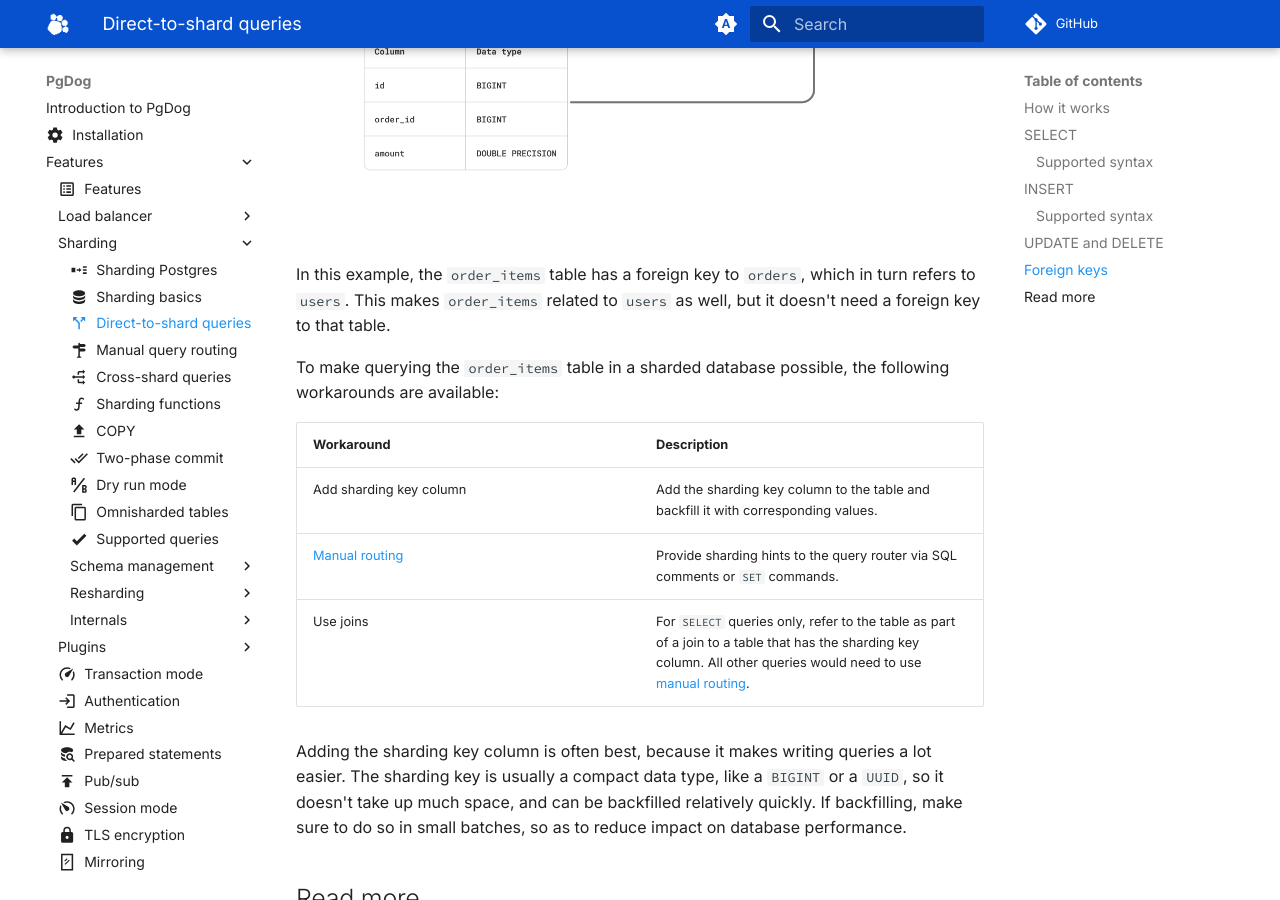
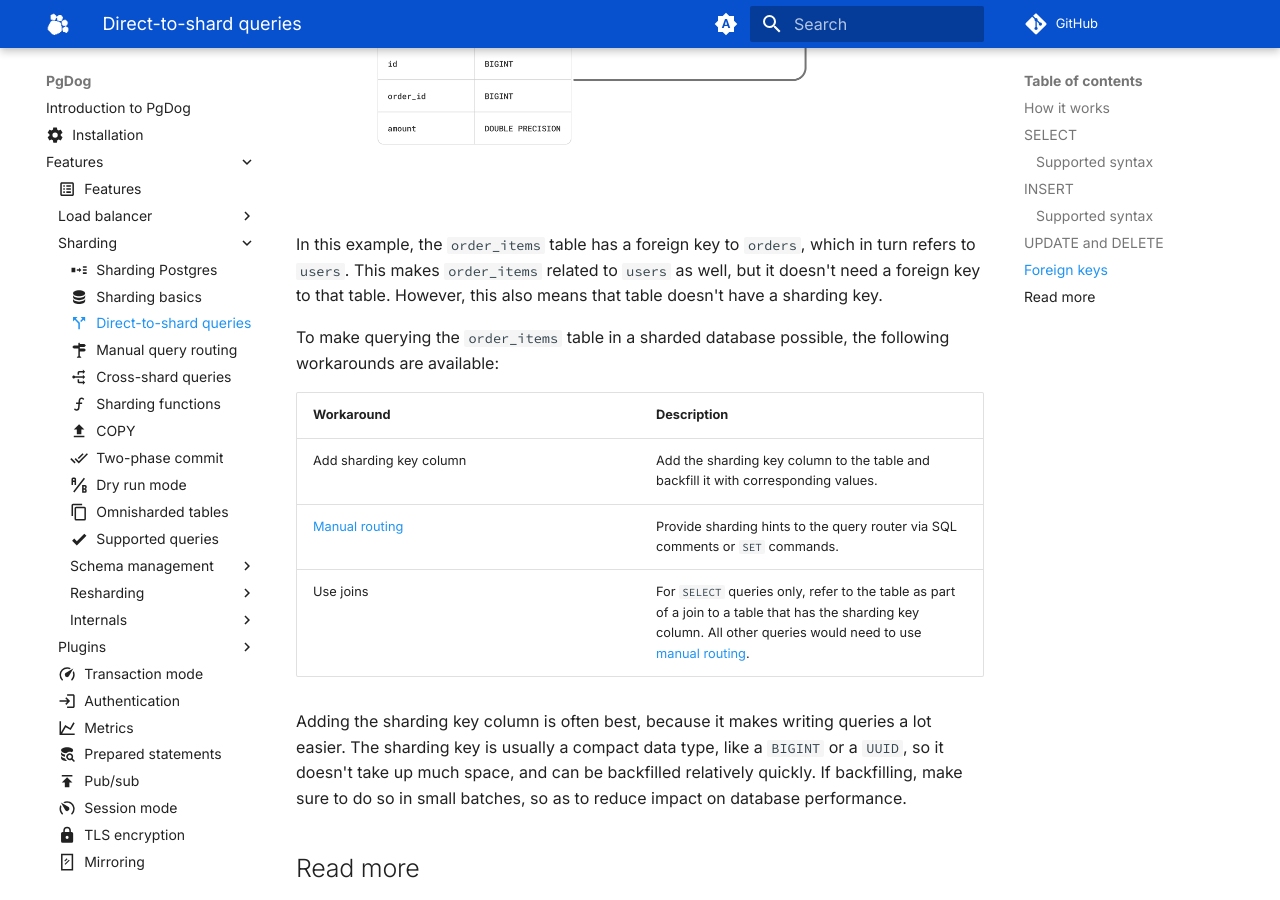
Before and after one commit to pgdogdev/docs, an MkDocs documentation site: the page built from docs/features/sharding/query-routing.md, in a window 1280 px wide and 900 px high, scrolled down 3349 px. Built offline with MkDocs 1.6.1 and Material for MkDocs 9.7.7, drawn with Linux system fonts in a browser that asks for light colours; comment, search, counter and statistics services are not loaded; some of the changed text lies outside the part shown.

````diff
--- a/docs/features/sharding/query-routing.md
+++ b/docs/features/sharding/query-routing.md
@@ -74,8 +74,6 @@
 VALUES ($1, $2), ($3, $4) -- More than one tuple.
 ```
 
-
-
 ## `UPDATE` and `DELETE`
 
 Both `UPDATE` and `DELETE` queries work identically to [`SELECT`](#select) queries. The query router looks inside the `WHERE` clause for sharding keys, and routes the query to the corresponding shard.
@@ -104,10 +102,10 @@
 While it's best to choose a sharding column present in all tables, it is sometimes not desirable or possible to do so. For example, it's redundant to store a foreign key in a table that has a transitive relationship to another table:
 
 <center>
-  <img src="/images/fk.png" width="100%" alt="How PgDog works" />
+  <img src="/images/fk.png" width="95%" alt="How PgDog works" />
 </center>
 
-In this example, the `order_items` table has a foreign key to `orders`, which in turn refers to `users`. This makes `order_items` related to `users` as well, but it doesn't need a foreign key to that table.
+In this example, the `order_items` table has a foreign key to `orders`, which in turn refers to `users`. This makes `order_items` related to `users` as well, but it doesn't need a foreign key to that table. However, this also means that table doesn't have a sharding key.
 
 To make querying the `order_items` table in a sharded database possible, the following workarounds are available:
 
````
Also changed, not shown: other parts of docs/features/sharding/query-routing.md (+1 -1 lines).
